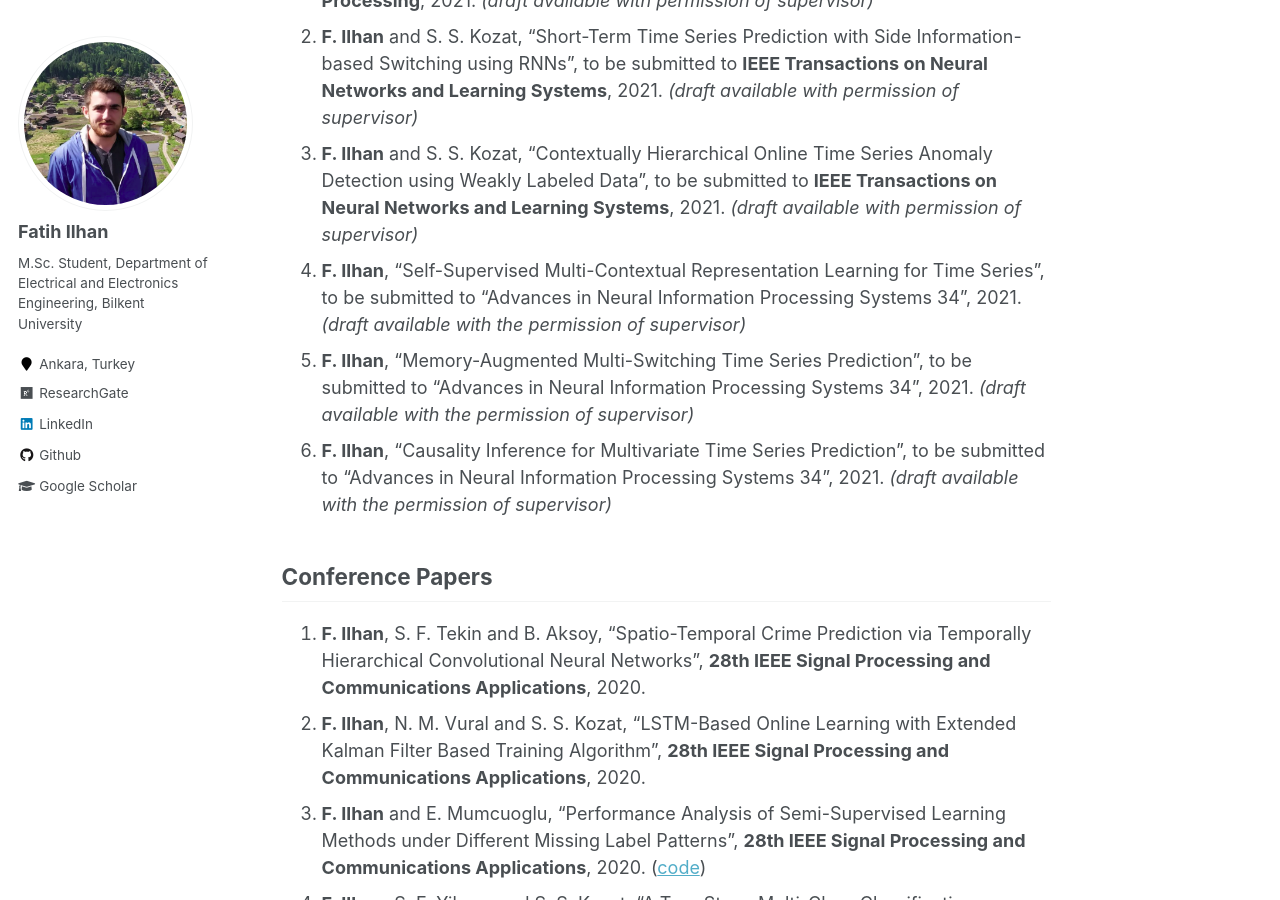
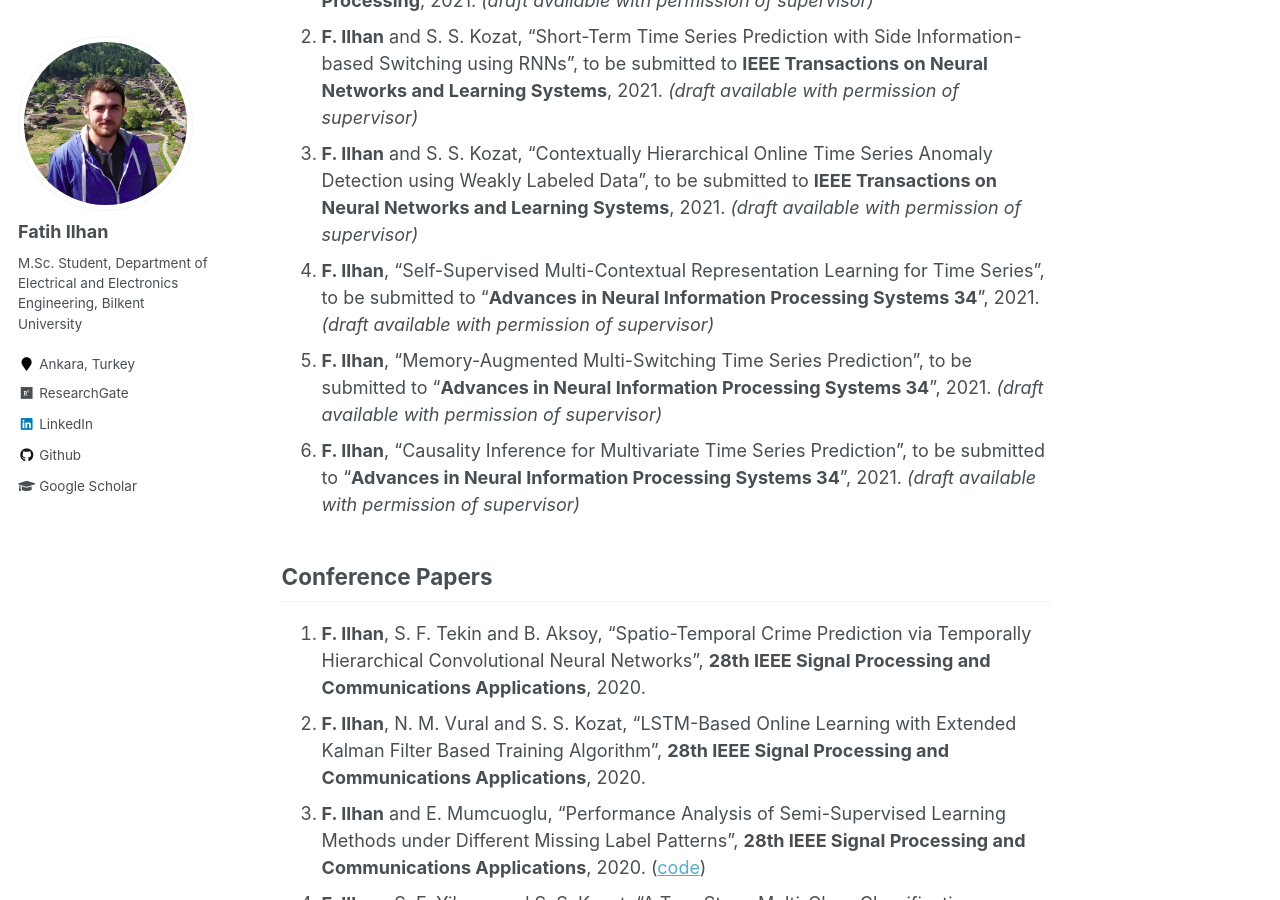
Before and after one commit to fatih-ilhan/fatih-ilhan.github.io, a Jekyll site: the page built from _pages/about.md, in a window 1280 px wide and 900 px high, scrolled down 2189 px. Built offline with Jekyll 4.4.1, drawn with Linux system fonts in a browser that asks for light colours.

Commit message:
paper update

```diff
--- a/_pages/about.md
+++ b/_pages/about.md
@@ -44,9 +44,9 @@
 1.  **F. Ilhan**, O. Karaahmetoglu and A. T. Koc, "5G Channel State Estimation in MIMO Networks with Deep Learning", to be submitted to **IEEE Transactions on Signal Processing**, 2021\. _(draft available with permission of supervisor)_
 2.  **F. Ilhan** and S. S. Kozat, "Short-Term Time Series Prediction with Side Information-based Switching using RNNs", to be submitted to **IEEE Transactions on Neural Networks and Learning Systems**, 2021\. _(draft available with permission of supervisor)_
 3.  **F. Ilhan** and S. S. Kozat, "Contextually Hierarchical Online Time Series Anomaly Detection using Weakly Labeled Data", to be submitted to **IEEE Transactions on Neural Networks and Learning Systems**, 2021\. _(draft available with permission of supervisor)_
-4.  **F. Ilhan**, "Self-Supervised Multi-Contextual Representation Learning for Time Series", to be submitted to "Advances in Neural Information Processing Systems 34", 2021\. _(draft available with the permission of supervisor)_
-5.  **F. Ilhan**, "Memory-Augmented Multi-Switching Time Series Prediction", to be submitted to "Advances in Neural Information Processing Systems 34", 2021\. _(draft available with the permission of supervisor)_
-6.  **F. Ilhan**, "Causality Inference for Multivariate Time Series Prediction", to be submitted to "Advances in Neural Information Processing Systems 34", 2021\. _(draft available with the permission of supervisor)_
+4.  **F. Ilhan**, "Self-Supervised Multi-Contextual Representation Learning for Time Series", to be submitted to "**Advances in Neural Information Processing Systems 34**", 2021\. _(draft available with permission of supervisor)_
+5.  **F. Ilhan**, "Memory-Augmented Multi-Switching Time Series Prediction", to be submitted to "**Advances in Neural Information Processing Systems 34**", 2021\. _(draft available with permission of supervisor)_
+6.  **F. Ilhan**, "Causality Inference for Multivariate Time Series Prediction", to be submitted to "**Advances in Neural Information Processing Systems 34**", 2021\. _(draft available with permission of supervisor)_
 
 ## Conference Papers
 
```
